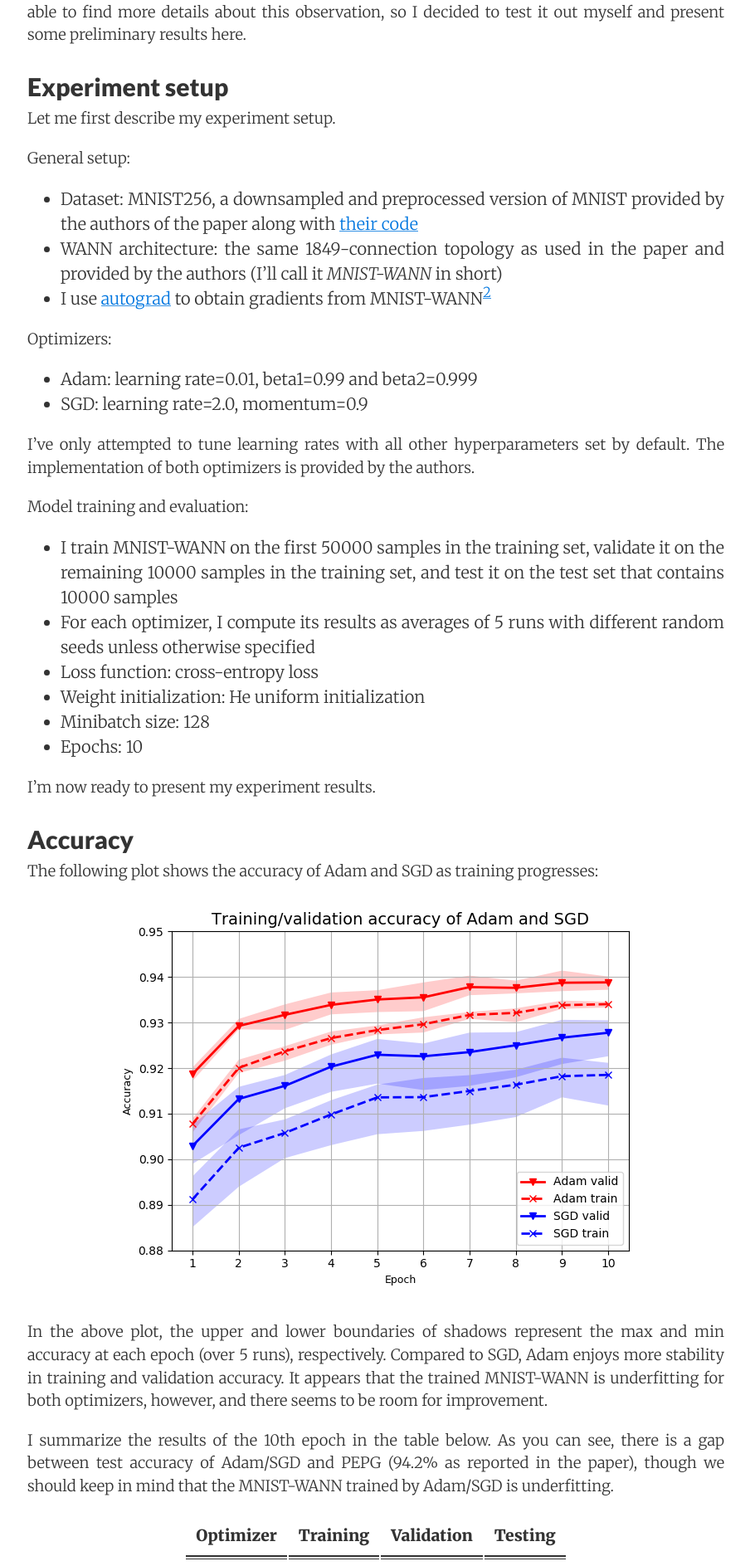
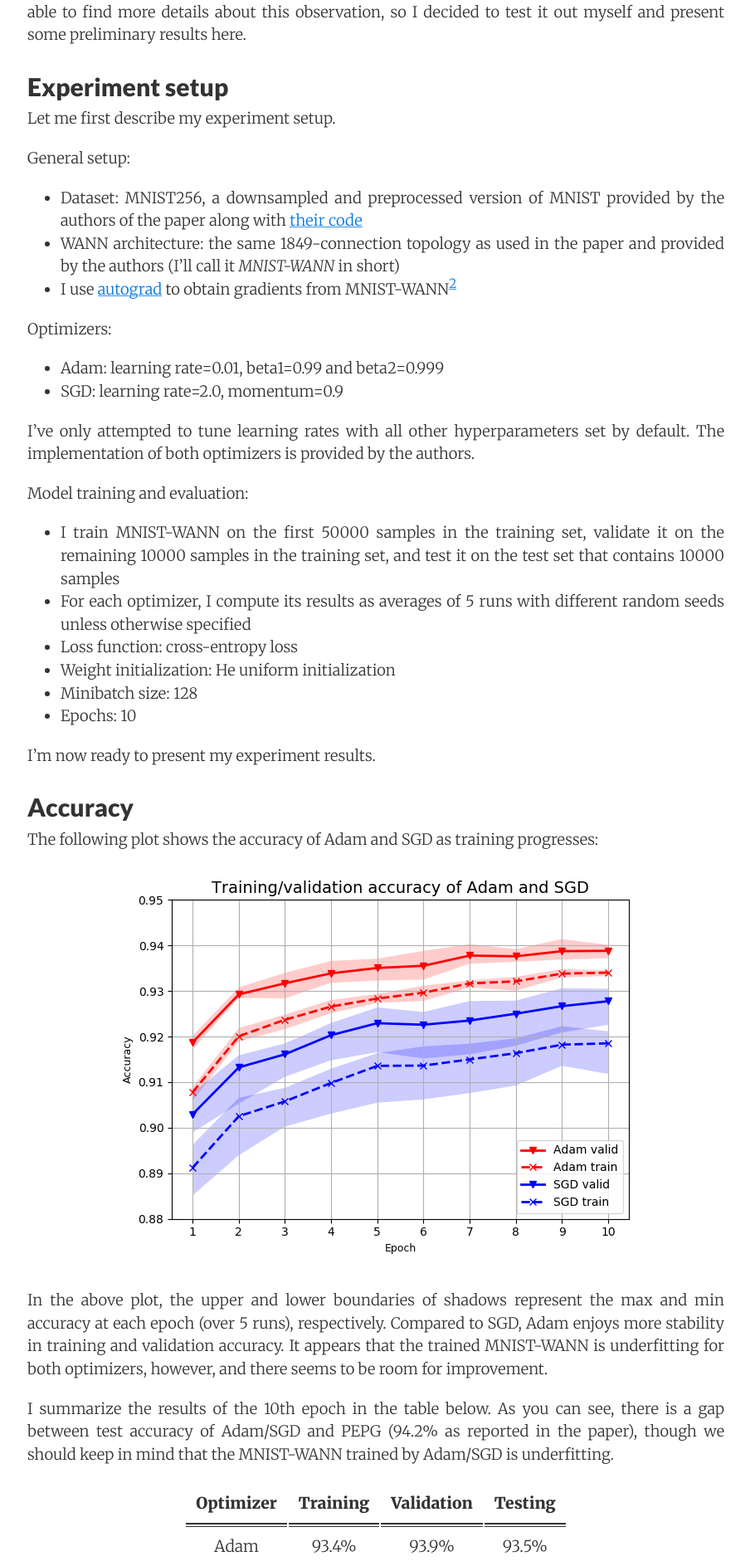
Before and after one commit to mixingtime/mixingtime.github.io, a Jekyll site: the page built from _posts/2019-12-28-training-wanns-with-backprop.md, in a window 1280 px wide. Shown: the part 958-2845 px from the top of the page at 83% size, without its empty margins (187-1091 px from the left). Built offline with Jekyll 4.4.1, drawn with Linux system fonts in a browser that asks for light colours; formulas are drawn with MathJax 3.

Commit message:
update fonts

```diff
--- a/_sass/basscss/_base-typography.scss
+++ b/_sass/basscss/_base-typography.scss
@@ -38,8 +38,11 @@ ul {
   margin-bottom: $space-2;
 }
 
-p {
-  font-size: 0.92rem; /* Controls all p tags */
+p,
+dl,
+ol,
+ul {
+  font-size: 0.92rem; /* Controls fonts */
 }
 
 ol,
```
